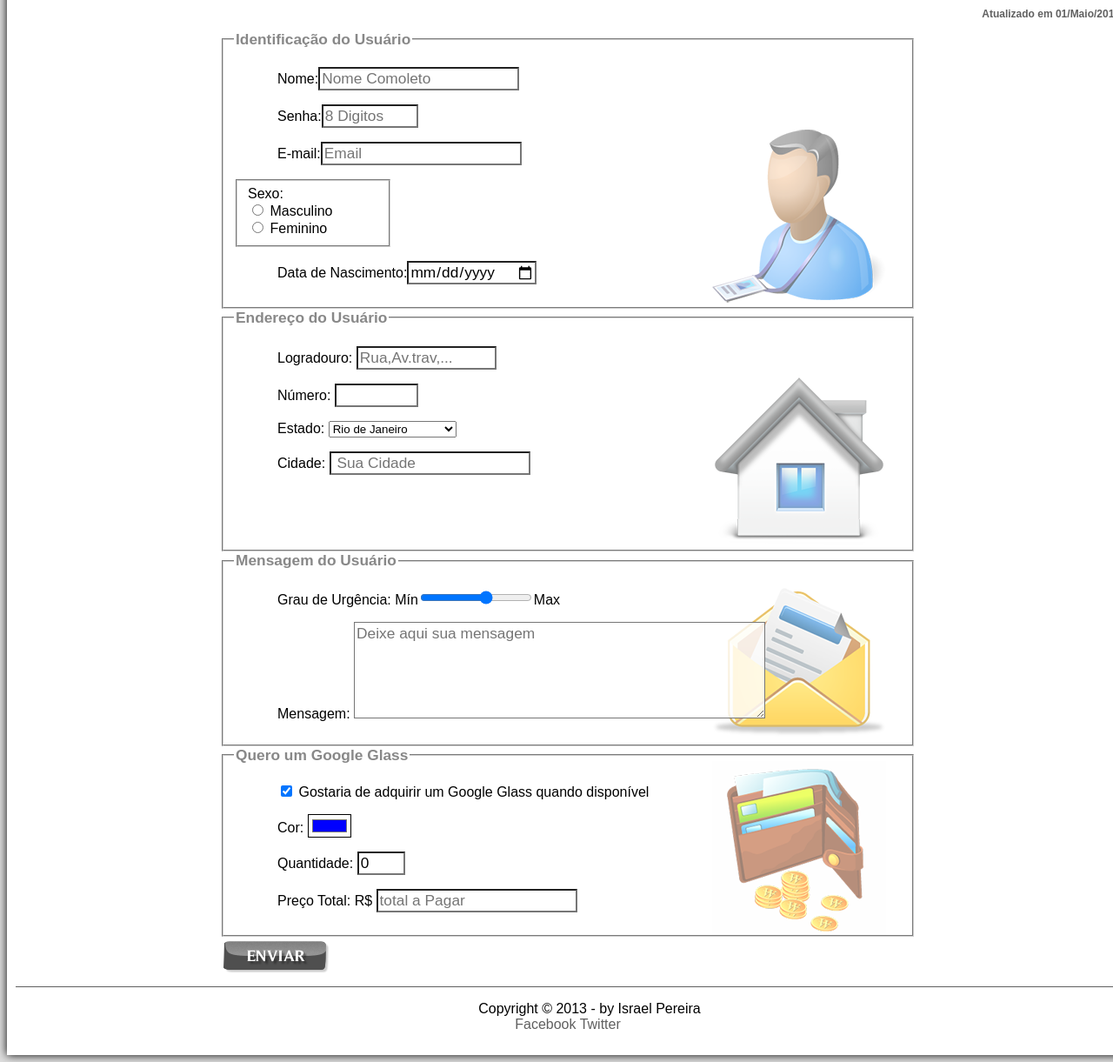
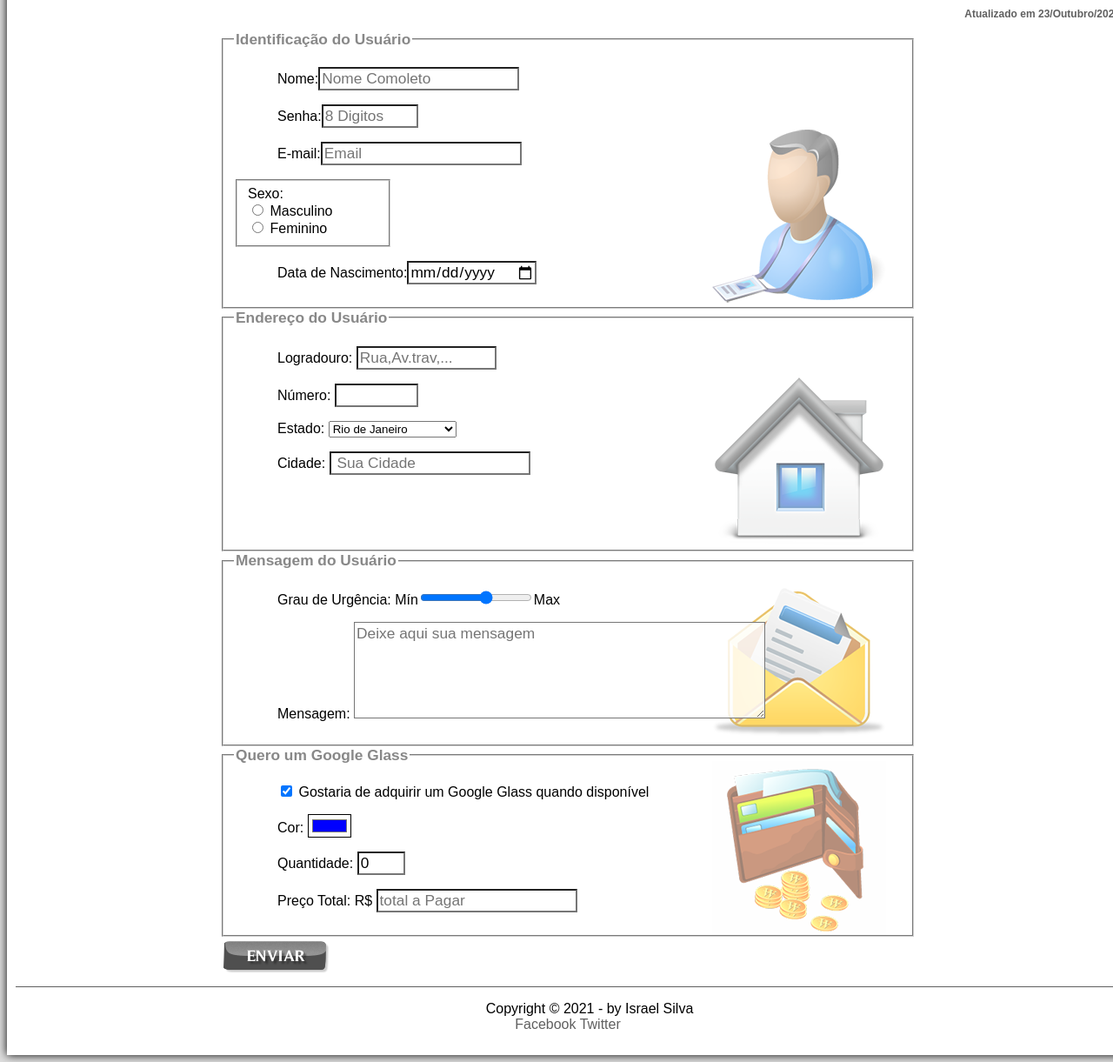
Before and after one commit to israel206/glass, a plain HTML site: page fale-conosco.html in a window 1280 px wide. Shown: the part 284-1505 px from the top of the page at 87% size. Drawn offline with Linux system fonts and the light colour scheme.

Commit message:
update☎📞

```diff
--- a/fale-conosco.html
+++ b/fale-conosco.html
@@ -45,7 +45,7 @@
                     <h3>Fale Conosco > Contato</h3>
                     <h1>Formulário de Contato</h1>
                     <h2>por Israel Pereira da Silva</h2>
-                    <h3 class="direita">Atualizado em 01/Maio/2013</h3>
+                    <h3 class="direita">Atualizado em 23/Outubro/2021</h3>
                 </hgroup>
             </header>
 
@@ -123,7 +123,7 @@
     </form>
 
     <footer id="rodape">
-        <p>Copyright &copy; 2013 - by Israel Pereira</br>
+        <p>Copyright &copy; 2021 - by Israel Silva</br>
         <a href="http://facebook.com/cursoemvideo"target="_blank">Facebook</a>
         <a href="http://twitter.com/cursoemvideo"target="_blank">Twitter</a></p>
     </footer>
```
